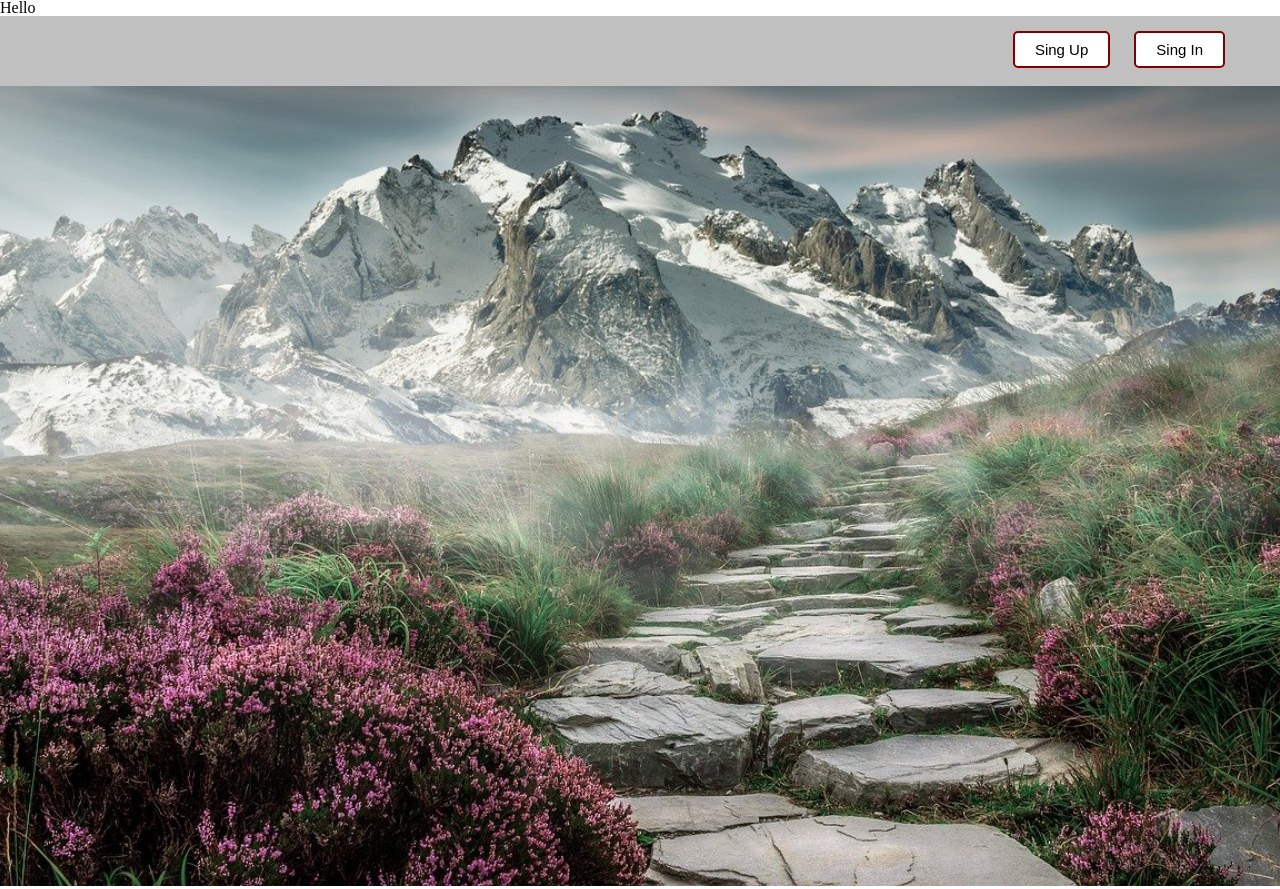
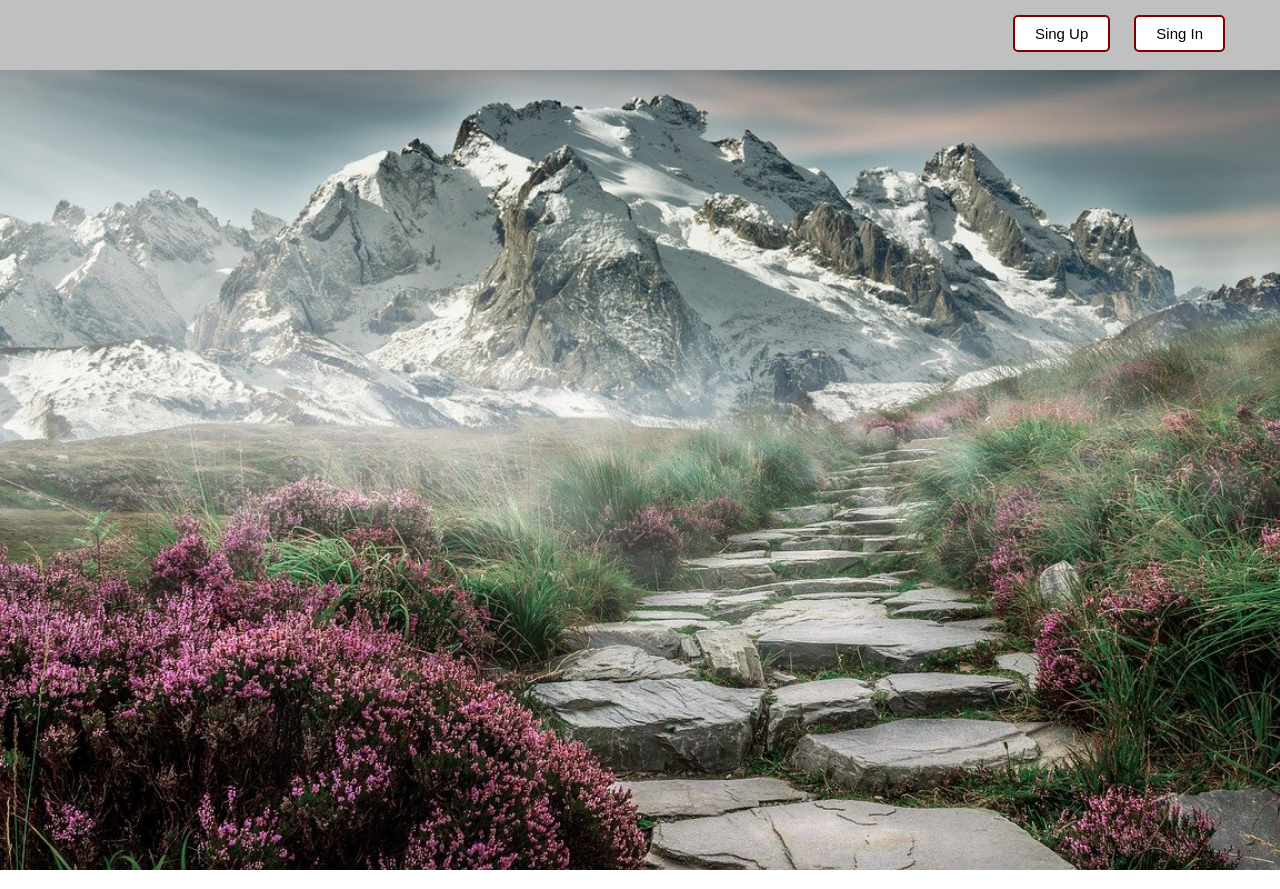
Before and after one commit to barabanoveugene/final_project, a website built with webpack: page index.html in a window 1280 px wide. Built offline with nearby package versions, Linux system fonts and the light colour scheme; data requests are answered from the project's data file.

Commit message:
edited header

```diff
--- a/index.html
+++ b/index.html
@@ -9,7 +9,6 @@
 </head>
 
 <body>
-    <h1 class="naming">Hello</h1>
     <header>
         <wrapper id="registration">
             <div id="box_btn">
```
